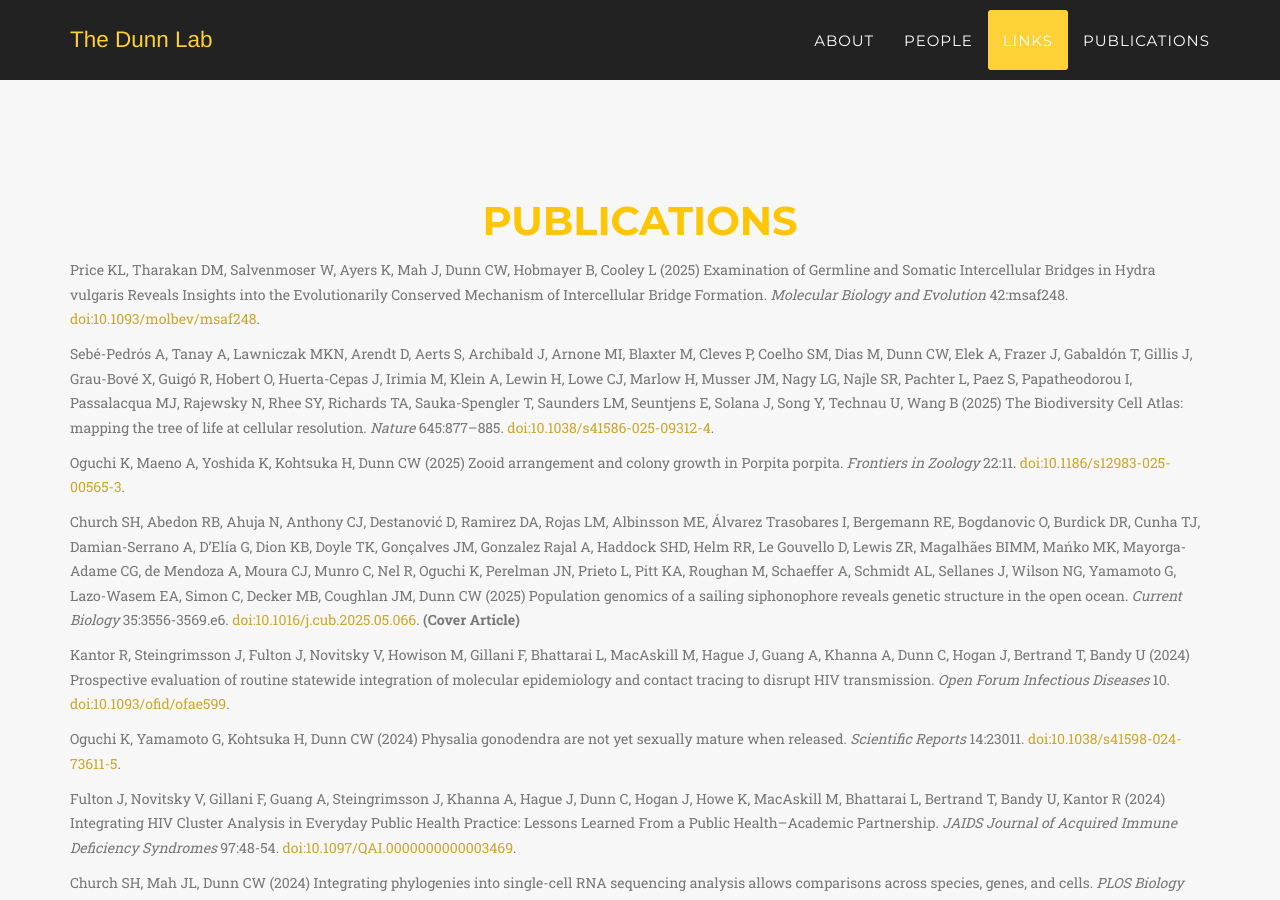
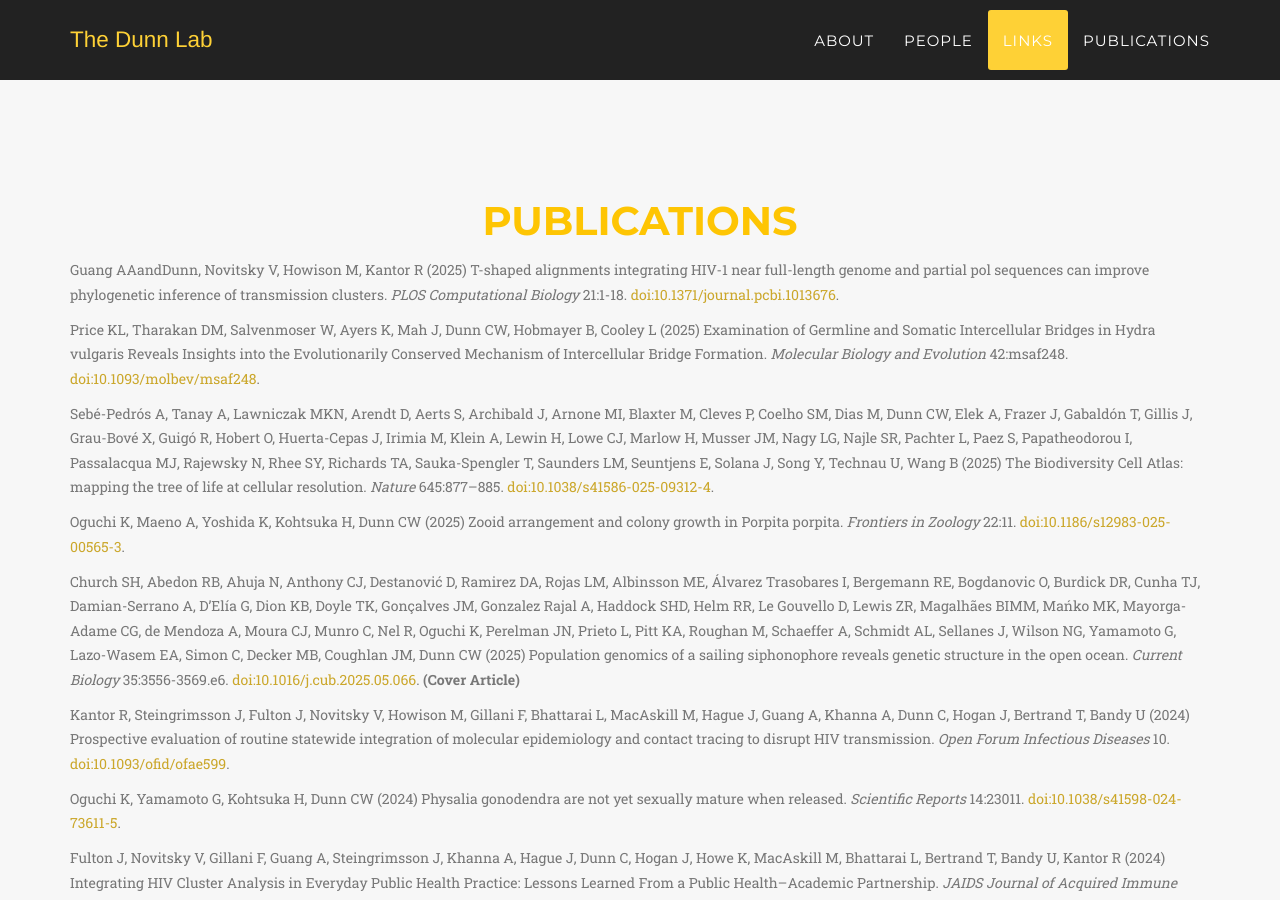
Before and after one commit to caseywdunn/caseywdunn.github.io, a Jekyll site: the page built from index.html, in a window 1280 px wide and 900 px high, scrolled down 9809 px. Built offline with Jekyll 4.4.1, drawn with Linux system fonts in a browser that asks for light colours; some web fonts are replaced.

Commit message:
added paper

```diff
--- a/_includes/publications.html
+++ b/_includes/publications.html
@@ -8,6 +8,10 @@
                 <h2 class="section-heading">Publications</h2>
             </div>
         </div>
+<div class="box"><div class="box-title"></div><div class="box-body">
+<p class="text-muted">Guang AAandDunn, Novitsky V, Howison M, Kantor R (2025) T-shaped alignments integrating HIV-1 near full-length genome and partial pol sequences can improve phylogenetic inference of transmission clusters. <i>PLOS Computational Biology</i> 21:1-18. <a href="https://doi.org/10.1371/journal.pcbi.1013676">doi:10.1371/journal.pcbi.1013676</a>.</p>
+</div><div class="box-footer"> </div></div>
+
 <div class="box"><div class="box-title"></div><div class="box-body">
 <p class="text-muted">Price KL, Tharakan DM, Salvenmoser W, Ayers K, Mah J, Dunn CW, Hobmayer B, Cooley L (2025) Examination of Germline and Somatic Intercellular Bridges in Hydra vulgaris Reveals Insights into the Evolutionarily Conserved Mechanism of Intercellular Bridge Formation. <i>Molecular Biology and Evolution</i> 42:msaf248. <a href="https://doi.org/10.1093/molbev/msaf248">doi:10.1093/molbev/msaf248</a>.</p>
 </div><div class="box-footer"> </div></div>
```
